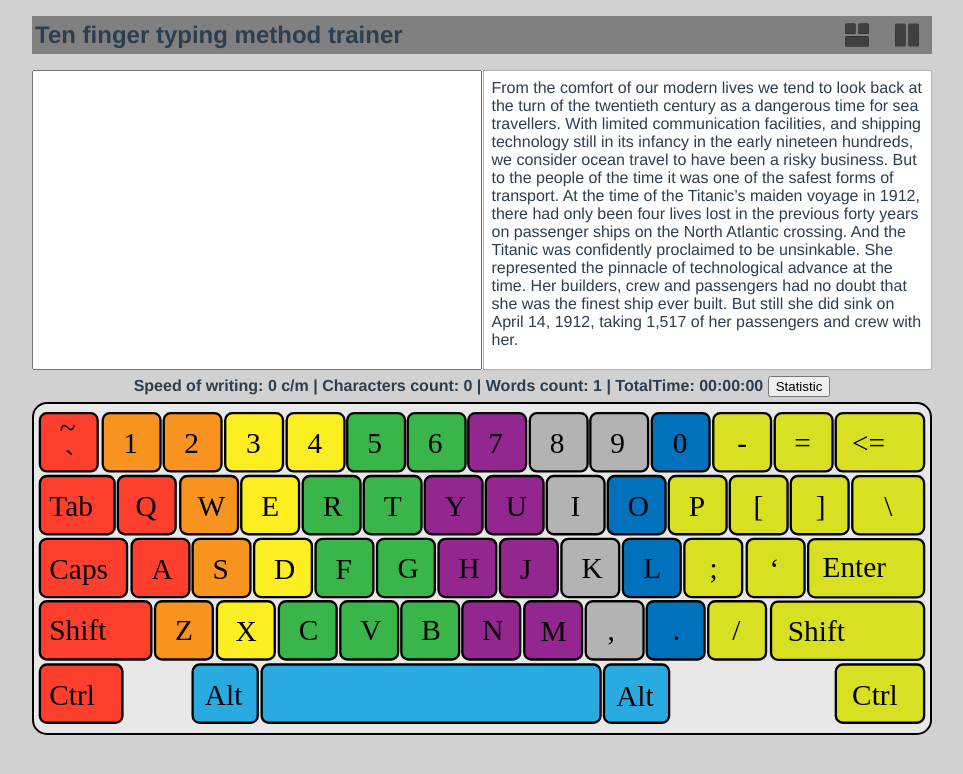
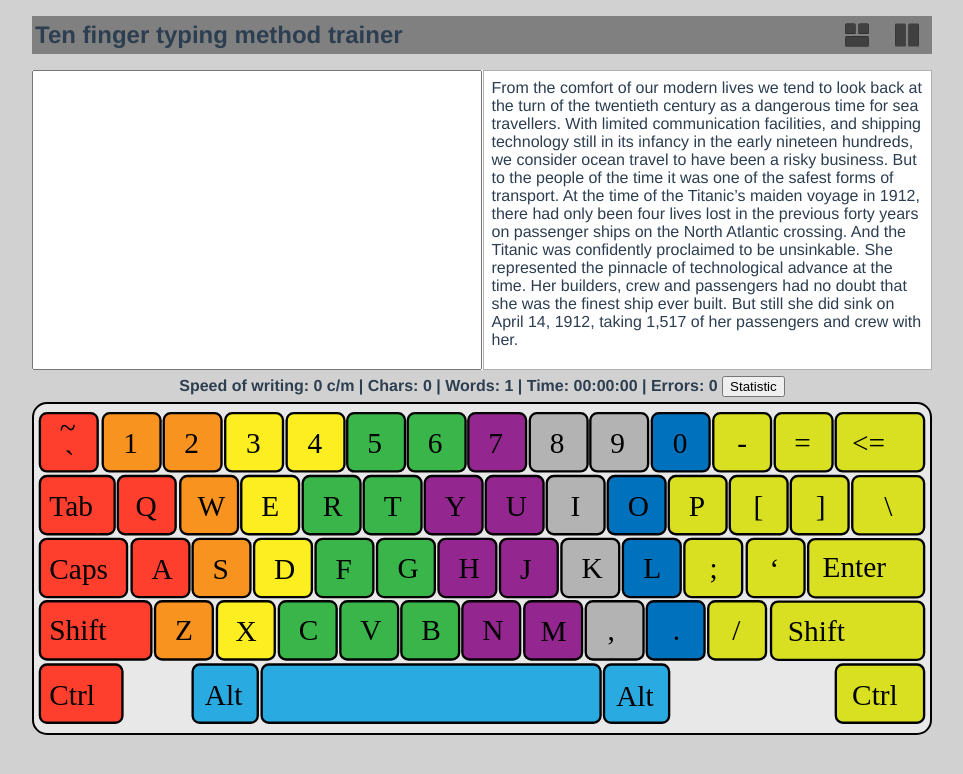
Before and after one commit to alexncode/ten-finger-method-trainer, a Vue app: page / in a window 1280 px wide. Shown: the top 774 px of the page, without its empty margins (158-1121 px from the left). Built offline with nearby package versions, Linux system fonts and the light colour scheme; no server answers.

Commit message:
added error count to statistic

```diff
--- a/package.json
+++ b/package.json
@@ -1,5 +1,5 @@
 {
-  "name": "10fingerType",
+  "name": "ten-finger-method",
   "version": "0.1.0",
   "private": true,
   "scripts": {
--- a/src/App.vue
+++ b/src/App.vue
@@ -2,11 +2,14 @@
   <div id="app">
     <div class="container">
       <Header v-on:withoutSample='withoutSample = !withoutSample'/>
-      <TextArea v-on:textChanged='calcSpeed' v-bind:layout="withoutSample"/>
+      <TextArea v-on:textChanged='calcSpeed'
+                v-on:errorCount='setErrorCount'
+                v-bind:layout="withoutSample"/>
       <Statistic v-bind:speed="speedOfWriting"
                  v-bind:totalChar="totalCharacters"
                  v-bind:totalWords="totalWords"
-                 v-bind:totalTime="totalTime"/>
+                 v-bind:totalTime="totalTime"
+                 v-bind:errorCount="errorCount"/>
       <Keyboard/>
     </div>
   </div>
@@ -37,7 +40,8 @@ export default {
       speedOfWriting: 0,
       characterOffset: 0,
       withoutSample: false,
-      totalTime: 0
+      totalTime: 0,
+      errorCount: 0
     };
   },
   computed: {
@@ -73,6 +77,9 @@ export default {
         }
         vm.totalTime += Math.round((vm.endTime - vm.startTime - 5000) / 1000);
       }, 5000);
+    },
+    setErrorCount: function(val) {
+      this.errorCount = val;
     }
   }
 };
--- a/src/components/Statistic.vue
+++ b/src/components/Statistic.vue
@@ -1,9 +1,10 @@
 <template>
   <div class="statistic">
       <span>Speed of writing: {{ speed }} c/m |
-            Characters count: {{totalChar}} |
-            Words count: {{totalWords}} |
-            TotalTime: {{ totalTimeHuman }}
+            Chars: {{totalChar}} |
+            Words: {{totalWords}} |
+            Time: {{ totalTimeHuman }} |
+            Errors: {{ errorCount }}
       </span>
       <button id="show-modal" @click="showModal = true">Statistic</button>
       <!-- use the modal component, pass in the prop -->
@@ -23,7 +24,8 @@ export default {
     speed: Number,
     totalChar: Number,
     totalWords: Number,
-    totalTime: Number
+    totalTime: Number,
+    errorCount: Number
   },
   data() {
     return {
--- a/src/components/TextArea.vue
+++ b/src/components/TextArea.vue
@@ -25,6 +25,7 @@ export default {
     this.errorOffset = 0;
     this.output = "";
     this.sample = "";
+    this.errorsCount = 0;
     this.getSample();
     String.prototype.insert = function(idx, str) {
       return this.slice(0, idx) + str + this.slice(idx);
@@ -41,6 +42,7 @@ export default {
       if (this.inputText === "") {
         this.output = this.sample;
         this.errorOffset = 0;
+        this.errorsCount = 0;
       }
       //Implement firsts optimize later
       //Highlight errors
@@ -56,6 +58,8 @@ export default {
             "</span>"
           );
           this.errorOffset += 7;
+          this.errorsCount += 1;
+          this.$emit("errorCount", this.errorsCount);
         } else {
           this.output = this.output.insert(
             this.pos + this.errorOffset - 1,
```
